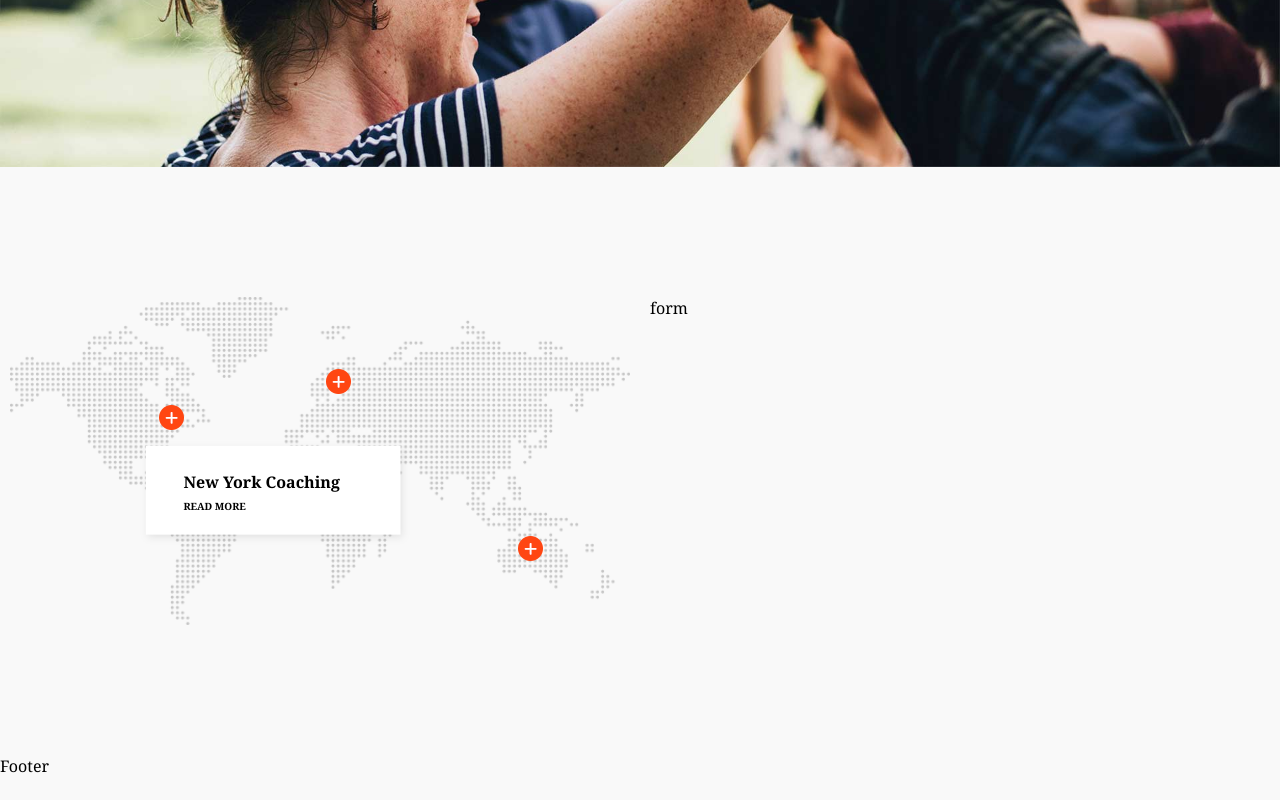
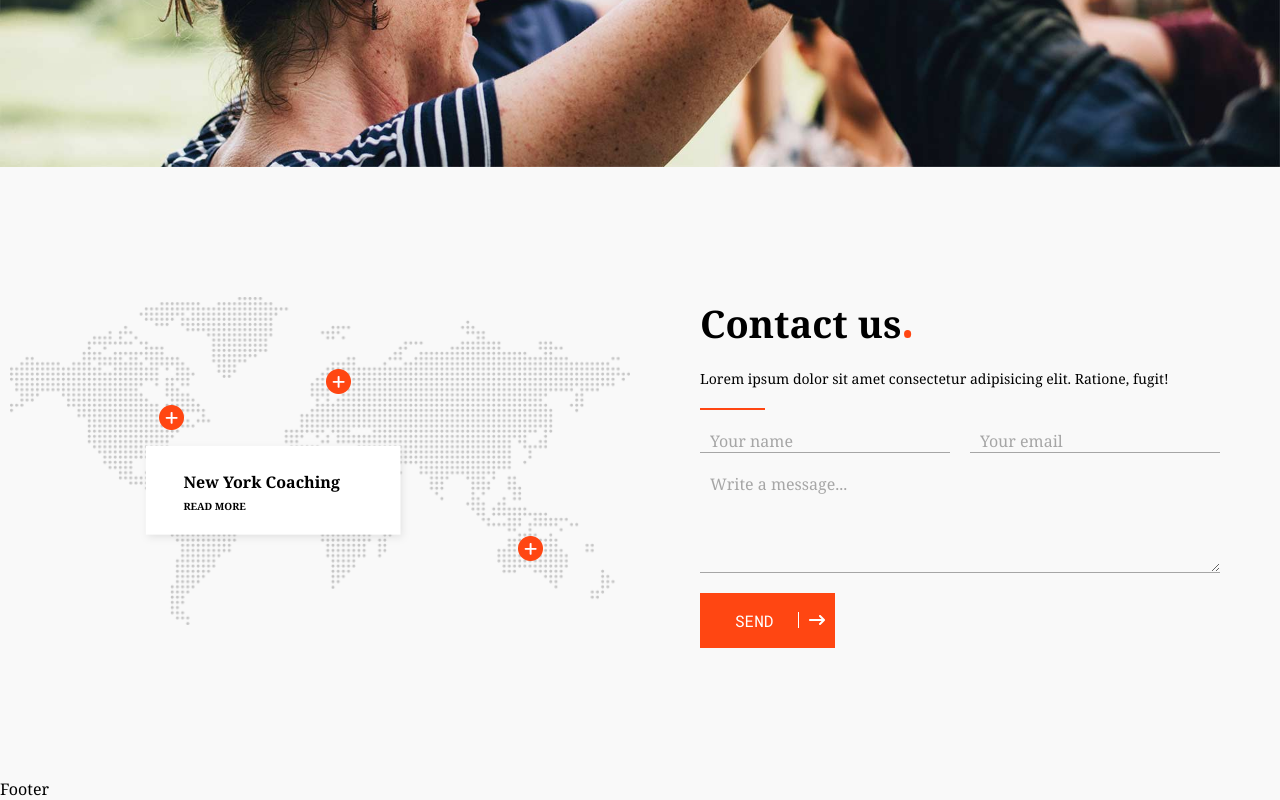
Before and after one commit to AnatoliyZakhryapin/proj-html-vuejs, a Vue app: page / in a window 1280 px wide. Shown: the part 5473-6273 px from the top of the page. Before the commit the page ends 6250 px from the top, so only its background shows below. Built offline with nearby package versions, Linux system fonts and the light colour scheme.

Commit message:
ADD FormContactUs to SectionContactUs

```diff
--- a/src/components/SectionContactUs.vue
+++ b/src/components/SectionContactUs.vue
@@ -1,11 +1,12 @@
 <script>
+import FormContactUs from './FormContactUs.vue';
+
     export default {
-        data() {
-            return {
-
-            }
-        }
-    }
+    data() {
+        return {};
+    },
+    components: { FormContactUs }
+}
 </script>
 
 <template>
@@ -48,7 +49,7 @@
                     </div>
                 </div>
                 <div class="col-6">
-                    form
+                    <FormContactUs/>
                 </div>
         </div>
         </div>
```
